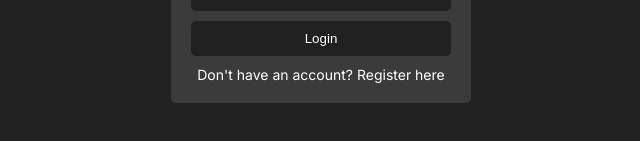
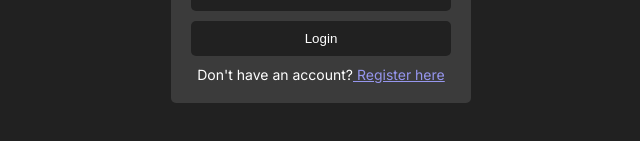
Before and after one commit to ZakariaeELHAJRI/NextJS-ChatApp, a Next.js app: page /login in a window 1280 px wide. Shown: the part 465-606 px from the top of the page, without its empty margins (319-959 px from the left). Built offline with nearby package versions, Linux system fonts and the light colour scheme.

Commit message:
edit style for register link

```diff
--- a/src/app/login/login.module.css
+++ b/src/app/login/login.module.css
@@ -65,9 +65,8 @@
     margin-top: 10px; /* Adjust as needed */
     text-align: center;
   }
-
-  .registerLink Link {
-    color: #110891;
+  .registerLinkText{
+    color: #9696ee;
     text-decoration: underline;
     /* You can add additional styles for the link if needed */
   }
```
